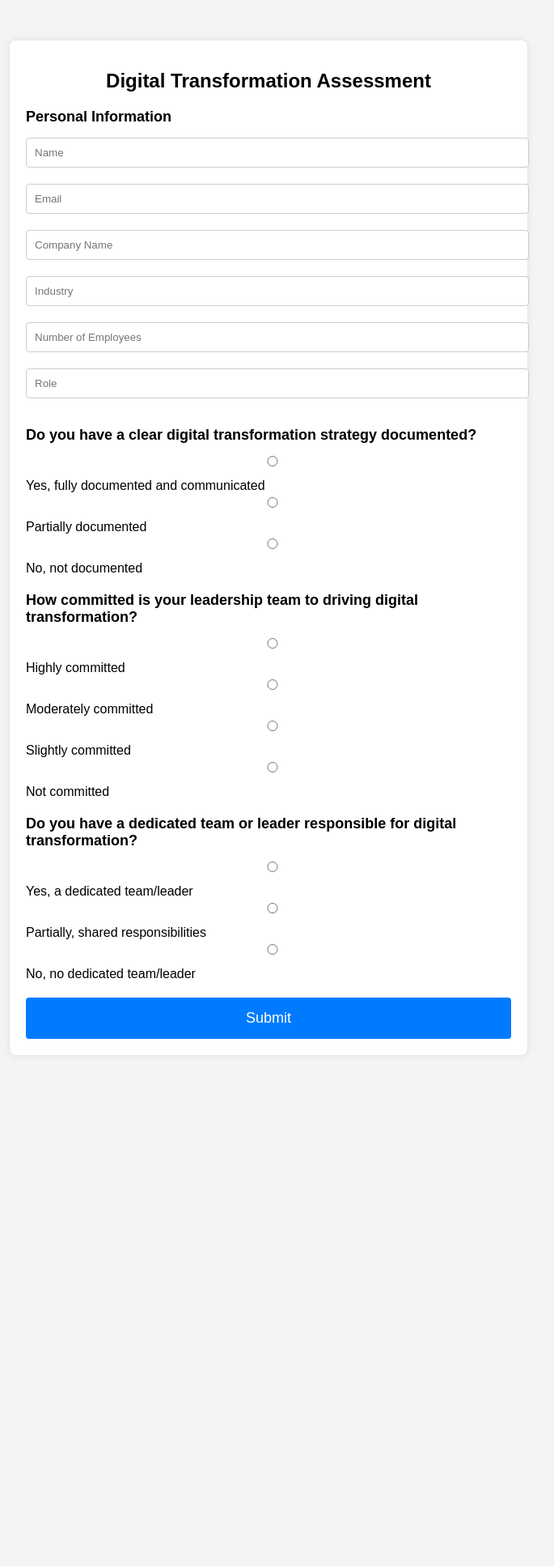
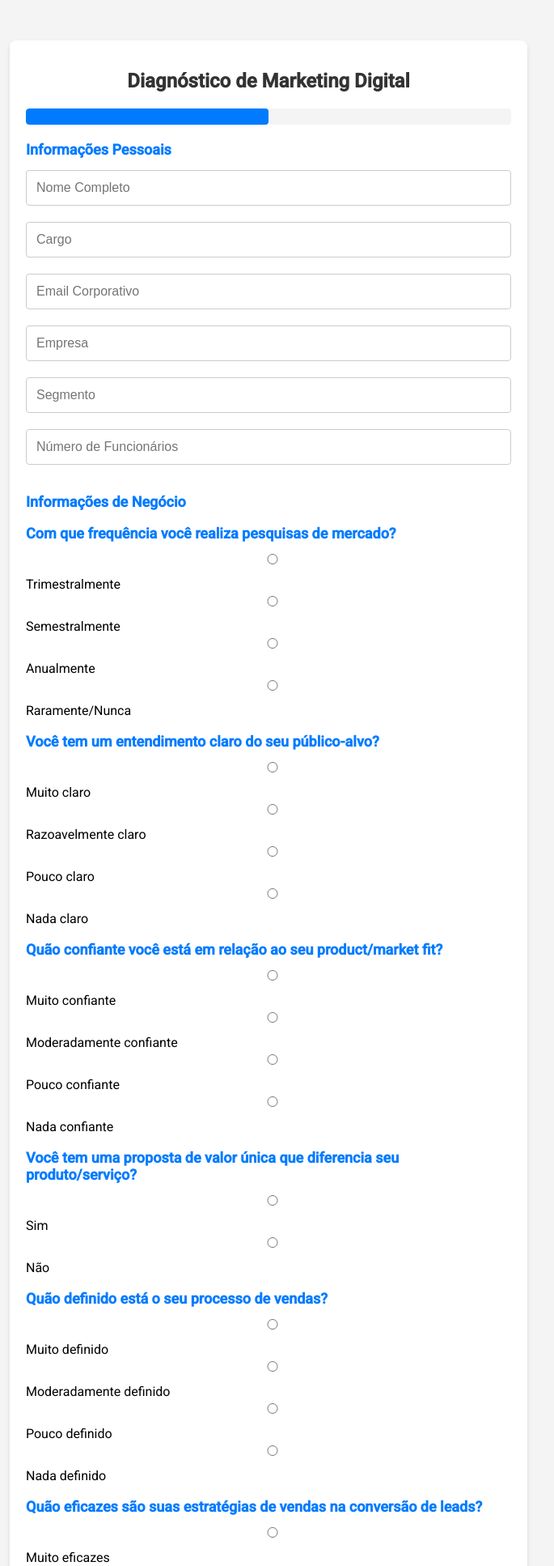
Before and after one commit to cacaprog/mkt_diagnostic, a Flask app: page / in a window 1280 px wide. Shown: the top 1934 px of the page at 81% size, without its empty margins (308-993 px from the left). Before the commit the page ends 1283 px from the top, so only its background shows below. Run offline with Flask 3, Linux system fonts and the light colour scheme; parts of the project's set-up code (start-up, migrations or seed data) failed here and were passed over.

Commit message:
UX best practices applied

```diff
--- a/app.py
+++ b/app.py
@@ -11,45 +11,150 @@ app = Flask(__name__)
 # Add enumerate to the Jinja2 environment globals
 app.jinja_env.globals.update(enumerate=enumerate)
 
-
+# Questions
 questions = [
     {
-        "question": "Do you have a clear digital transformation strategy documented?",
+        "question": "Com que frequência você realiza pesquisas de mercado?",
         "options": [
-            {"text": "Yes, fully documented and communicated", "score": 5},
-            {"text": "Partially documented", "score": 3},
-            {"text": "No, not documented", "score": 0}
+            {"text": "Trimestralmente", "score": 5},
+            {"text": "Semestralmente", "score": 3},
+            {"text": "Anualmente", "score": 2},
+            {"text": "Raramente/Nunca", "score": 0}
         ]
     },
-
     {
-        "question": "How committed is your leadership team to driving digital transformation?",
+        "question": "Você tem um entendimento claro do seu público-alvo?",
         "options": [
-            {"text": "Highly committed", "score": 5},
-            {"text": "Moderately committed", "score": 3},
-            {"text": "Slightly committed", "score": 2},
-            {"text": "Not committed", "score": 0}
+            {"text": "Muito claro", "score": 5},
+            {"text": "Razoavelmente claro", "score": 3},
+            {"text": "Pouco claro", "score": 2},
+            {"text": "Nada claro", "score": 0}
         ]
     },
-
     {
-        "question": "Do you have a dedicated team or leader responsible for digital transformation?",
+        "question": "Quão confiante você está em relação ao seu product/market fit?",
         "options": [
-            {"text": "Yes, a dedicated team/leader", "score": 50},
-            {"text": "Partially, shared responsibilities", "score": 10},
-            {"text": "No, no dedicated team/leader", "score": 25}
+            {"text": "Muito confiante", "score": 5},
+            {"text": "Moderadamente confiante", "score": 3},
+            {"text": "Pouco confiante", "score": 2},
+            {"text": "Nada confiante", "score": 0}
         ]
     },
-
-    # Add the rest of the questions similarly
+    {
+        "question": "Você tem uma proposta de valor única que diferencia seu produto/serviço?",
+        "options": [
+            {"text": "Sim", "score": 5},
+            {"text": "Não", "score": 0}
+        ]
+    },
+    {
+        "question": "Quão definido está o seu processo de vendas?",
+        "options": [
+            {"text": "Muito definido", "score": 5},
+            {"text": "Moderadamente definido", "score": 3},
+            {"text": "Pouco definido", "score": 2},
+            {"text": "Nada definido", "score": 0}
+        ]
+    },
+    {
+        "question": "Quão eficazes são suas estratégias de vendas na conversão de leads?",
+        "options": [
+            {"text": "Muito eficazes", "score": 5},
+            {"text": "Moderadamente eficazes", "score": 3},
+            {"text": "Pouco eficazes", "score": 2},
+            {"text": "Nada eficazes", "score": 0}
+        ]
+    },
+    {
+        "question": "Quão diversificados são os seus canais de marketing?",
+        "options": [
+            {"text": "Muito diversificados", "score": 5},
+            {"text": "Moderadamente diversificados", "score": 3},
+            {"text": "Pouco diversificados", "score": 2},
+            {"text": "Nada diversificados", "score": 0}
+        ]
+    },
+    {
+        "question": "Você tem uma estratégia documentada para cada canal de marketing?",
+        "options": [
+            {"text": "Sim", "score": 5},
+            {"text": "Não", "score": 0}
+        ]
+    },
+    {
+        "question": "Com que regularidade você analisa os seus KPIs de marketing?",
+        "options": [
+            {"text": "Semanalmente", "score": 5},
+            {"text": "Mensalmente", "score": 3},
+            {"text": "Trimestralmente", "score": 2},
+            {"text": "Raramente/Nunca", "score": 0}
+        ]
+    },
+    {
+        "question": "Você usa analytics para orientar suas decisões de marketing?",
+        "options": [
+            {"text": "Sim, sempre", "score": 5},
+            {"text": "Ocasionalmente", "score": 3},
+            {"text": "Raramente", "score": 2},
+            {"text": "Nunca", "score": 0}
+        ]
+    },
+    {
+        "question": "Você tem um sistema centralizado para coletar e analisar dados de todos os canais de marketing?",
+        "options": [
+            {"text": "Sim", "score": 5},
+            {"text": "Parcialmente", "score": 3},
+            {"text": "Não", "score": 0}
+        ]
+    },
+    {
+        "question": "Quão confiante você está na precisão e integridade dos seus dados de marketing?",
+        "options": [
+            {"text": "Muito confiante", "score": 5},
+            {"text": "Moderadamente confiante", "score": 3},
+            {"text": "Pouco confiante", "score": 2},
+            {"text": "Nada confiante", "score": 0}
+        ]
+    },
+    {
+        "question": "Você usa regularmente insights baseados em dados para otimizar suas campanhas de marketing?",
+        "options": [
+            {"text": "Sim, sempre", "score": 5},
+            {"text": "Ocasionalmente", "score": 3},
+            {"text": "Raramente", "score": 2},
+            {"text": "Nunca", "score": 0}
+        ]
+    }
 ]
 
+
+
+# Recommendations
 recommendations = [
-    {"min_score": 55, "max_score": 60, "recommendation": "Your digital transformation efforts are excellent. Continue to innovate and refine your strategy to stay ahead.", "follow_up": "Offer advanced consulting services for AI integration, advanced analytics, and continuous improvement."},
-    {"min_score": 40, "max_score": 54, "recommendation": "You have a solid digital transformation foundation, but there are areas for improvement. Focus on integrating technologies and enhancing digital culture.", "follow_up": "Provide a tailored plan to optimize technology integration, process automation, and employee training."},
-    {"min_score": 25, "max_score": 39, "recommendation": "Your digital transformation efforts are in progress but need significant improvement. Prioritize strategy documentation, leadership commitment, and technology adoption.", "follow_up": "Provide a tailored plan to optimize technology integration, process automation, and employee training."},
-    {"min_score": 0, "max_score": 24, "recommendation": "You are at the early stages of digital transformation. Immediate action is needed to develop a strategy and start adopting digital technologies.", "follow_up":"Propose foundational digital transformation services, starting with strategic planning and basic technology implementation."},
-    # Add other score ranges similarly
+    {
+        "min_score": 60,
+        "max_score": 65,
+        "recommendation": "Sua estratégia de Go-To-Market é forte. Continue refinando sua abordagem e explore táticas avançadas para manter sua vantagem competitiva.",
+        "follow_up": "Implemente segmentação avançada de clientes, experimente campanhas inovadoras, colete e analise feedback de clientes, estabeleça parcerias e mantenha-se atualizado com as tendências emergentes."
+    },
+    {
+        "min_score": 45,
+        "max_score": 59,
+        "recommendation": "Você tem uma base sólida, mas várias áreas precisam de melhorias. Foque na diversificação dos canais, refinamento dos processos de vendas e utilização de análises.",
+        "follow_up": "Explore novos canais de marketing, invista em treinamento de vendas, integre ferramentas avançadas de análise, desenvolva uma estratégia de conteúdo abrangente e implemente automação de marketing."
+    },
+    {
+        "min_score": 25,
+        "max_score": 44,
+        "recommendation": "Sua estratégia de Go-To-Market precisa de melhorias significativas. Priorize a criação de uma estratégia documentada e revisões regulares de desempenho.",
+        "follow_up": "Crie um documento detalhado de estratégia, conduza auditorias regulares, defina métricas de desempenho claras, desenvolva um calendário de conteúdo e construa personas detalhadas de clientes."
+    },
+    {
+        "min_score": 0,
+        "max_score": 24,
+        "recommendation": "Sua estratégia de Go-To-Market está no início ou inexistente. Ação imediata é necessária para estabelecer uma estratégia robusta.",
+        "follow_up": "Crie uma estratégia fundamental, inscreva-se em treinamentos de marketing e vendas, invista em ferramentas essenciais de marketing, lance campanhas iniciais e considere contratar um consultor ou agência para orientação."
+    }
 ]
 
 # Google Sheets setup
--- a/templates/index.html
+++ b/templates/index.html
@@ -1,12 +1,14 @@
 <!DOCTYPE html>
-<html lang="en">
+<html lang="pt">
 <head>
     <meta charset="UTF-8">
-    <title>Digital Transformation Assessment</title>
+    <title>Diagnóstico de Marketing Digital</title>
     <meta name="viewport" content="width=device-width, initial-scale=1">
+    <link href="https://fonts.googleapis.com/css2?family=Roboto:wght@400;500&display=swap" rel="stylesheet">
+    <link rel="stylesheet" href="https://fonts.googleapis.com/icon?family=Material+Icons">
     <style>
         body {
-            font-family: Arial, sans-serif;
+            font-family: 'Roboto', sans-serif;
             margin: 0;
             padding: 0;
             background-color: #f4f4f4;
@@ -16,28 +18,39 @@
             margin: 50px auto;
             padding: 20px;
             background: white;
-            box-shadow: 0 0 10px rgba(0, 0, 0, 0.1);
+            box-shadow: 0 4px 6px rgba(0, 0, 0, 0.1);
             border-radius: 8px;
         }
         h1 {
             text-align: center;
             font-size: 24px;
             margin-bottom: 20px;
+            color: #333;
         }
-        .question, .personal-info {
+        .section {
             margin-bottom: 20px;
         }
-        .question h3, .personal-info h3 {
+        .section h3 {
             margin-bottom: 10px;
             font-size: 18px;
+            color: #007BFF;
         }
-        .question input, .personal-info input, .personal-info select {
+        .section input, .section select {
             width: 100%;
-            padding: 10px;
+            padding: 12px;
             margin-top: 5px;
             margin-bottom: 15px;
             border: 1px solid #ccc;
             border-radius: 4px;
+            box-sizing: border-box;
+            font-size: 16px;
+        }
+        .question-options {
+            margin-top: 5px;
+            margin-bottom: 15px;
+        }
+        .question-options input {
+            margin-right: 10px;
         }
         button {
             display: block;
@@ -49,9 +62,24 @@
             cursor: pointer;
             font-size: 18px;
             border-radius: 4px;
+            transition: background-color 0.3s ease;
         }
         button:hover {
             background-color: #0056b3;
+        }
+        .progress-bar-container {
+            width: 100%;
+            background-color: #f4f4f4;
+            border-radius: 4px;
+            margin-bottom: 20px;
+            overflow: hidden;
+        }
+        .progress-bar {
+            height: 20px;
+            width: 0%;
+            background-color: #007BFF;
+            border-radius: 4px;
+            transition: width 0.3s ease;
         }
         @media (max-width: 600px) {
             .container {
@@ -59,31 +87,65 @@
             }
         }
     </style>
+    <script>
+        document.addEventListener('DOMContentLoaded', function () {
+            const form = document.querySelector('form');
+            const progressBar = document.querySelector('.progress-bar');
+            const sections = document.querySelectorAll('.section');
+            let currentSection = 0;
+
+            function updateProgressBar() {
+                const progress = ((currentSection + 1) / sections.length) * 100;
+                progressBar.style.width = progress + '%';
+            }
+
+            form.addEventListener('change', function (event) {
+                if (event.target.closest('.section') && event.target.type === 'radio') {
+                    if (currentSection < sections.length - 1) {
+                        currentSection++;
+                        sections[currentSection - 1].style.display = 'none';
+                        sections[currentSection].style.display = 'block';
+                    }
+                    updateProgressBar();
+                }
+            });
+
+            updateProgressBar();
+        });
+    </script>
 </head>
 <body>
     <div class="container">
-        <h1>Digital Transformation Assessment</h1>
+        <h1>Diagnóstico de Marketing Digital</h1>
+        <div class="progress-bar-container">
+            <div class="progress-bar"></div>
+        </div>
         <form action="/submit" method="post">
-            <div class="personal-info">
-                <h3>Personal Information</h3>
-                <input type="text" name="name" placeholder="Name" required>
-                <input type="email" name="email" placeholder="Email" required>
-                <input type="text" name="company_name" placeholder="Company Name" required>
-                <input type="text" name="industry" placeholder="Industry" required>
-                <input type="number" name="employees" placeholder="Number of Employees" required>
-                <input type="text" name="role" placeholder="Role" required>
+            <div class="section personal-info">
+                <h3>Informações Pessoais</h3>
+                <input type="text" name="name" placeholder="Nome Completo" required>
+                <input type="text" name="role" placeholder="Cargo" required>
+                <input type="email" name="email" placeholder="Email Corporativo" required>
+                <input type="text" name="company_name" placeholder="Empresa" required>
+                <input type="text" name="industry" placeholder="Segmento" required>
+                <input type="number" name="employees" placeholder="Número de Funcionários" required>
             </div>
+            <div class="section business-info">
+                <h3>Informações de Negócio</h3>
                 {% for i, question in enumerate(questions) %}
                     <div class="question">
                         <h3>{{ question.question }}</h3>
+                        <div class="question-options">
                             {% for option in question.options %}
-                        <div>
+                                <label>
                                     <input type="radio" name="question_{{ i }}" value="{{ option.score }}" required> {{ option.text }}
+                                </label><br>
+                            {% endfor %}
+                        </div>
                     </div>
                 {% endfor %}
             </div>
-            {% endfor %}
-            <button type="submit">Submit</button>
+            <button type="submit">Acessar Diagnóstico</button>
         </form>
     </div>
 </body>
```
Also changed, not shown: templates/result.html (+18 -8 lines), 2 other files. Lines whose indentation alone changed are shown as unchanged.
